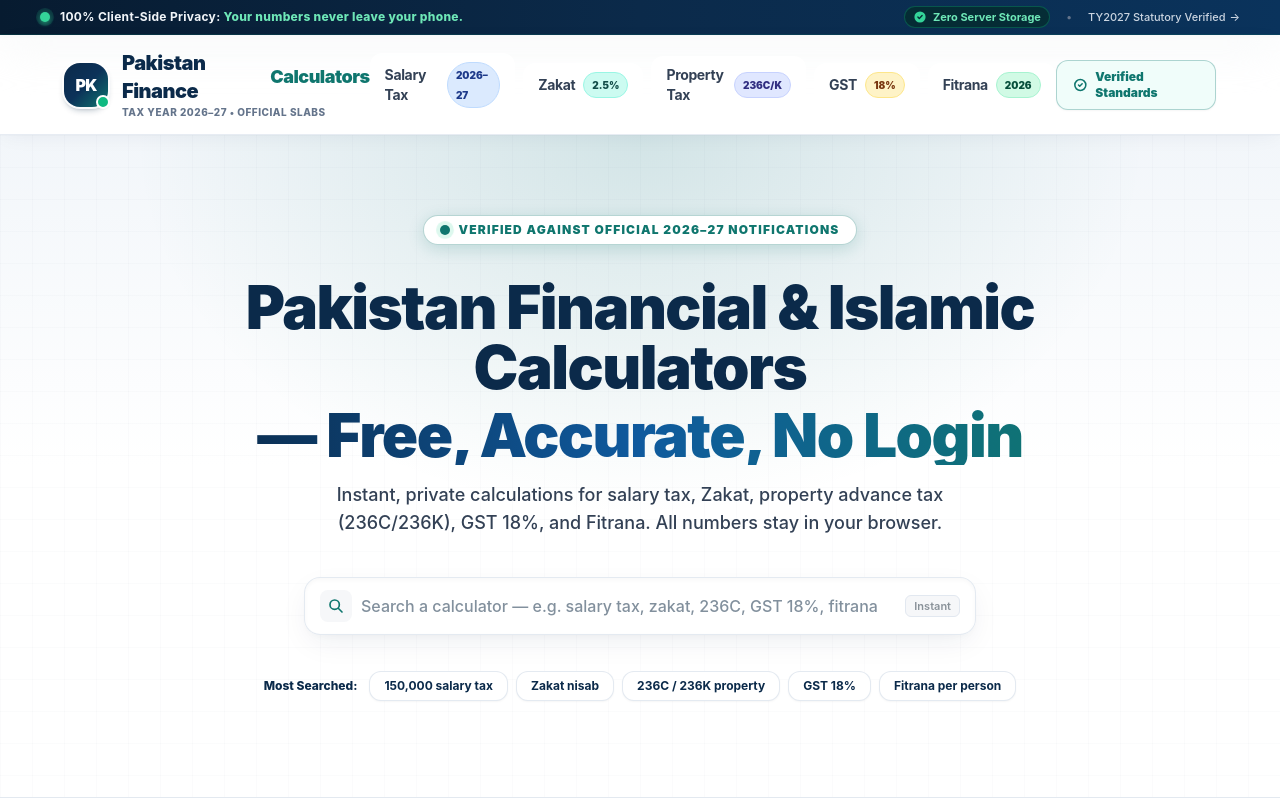
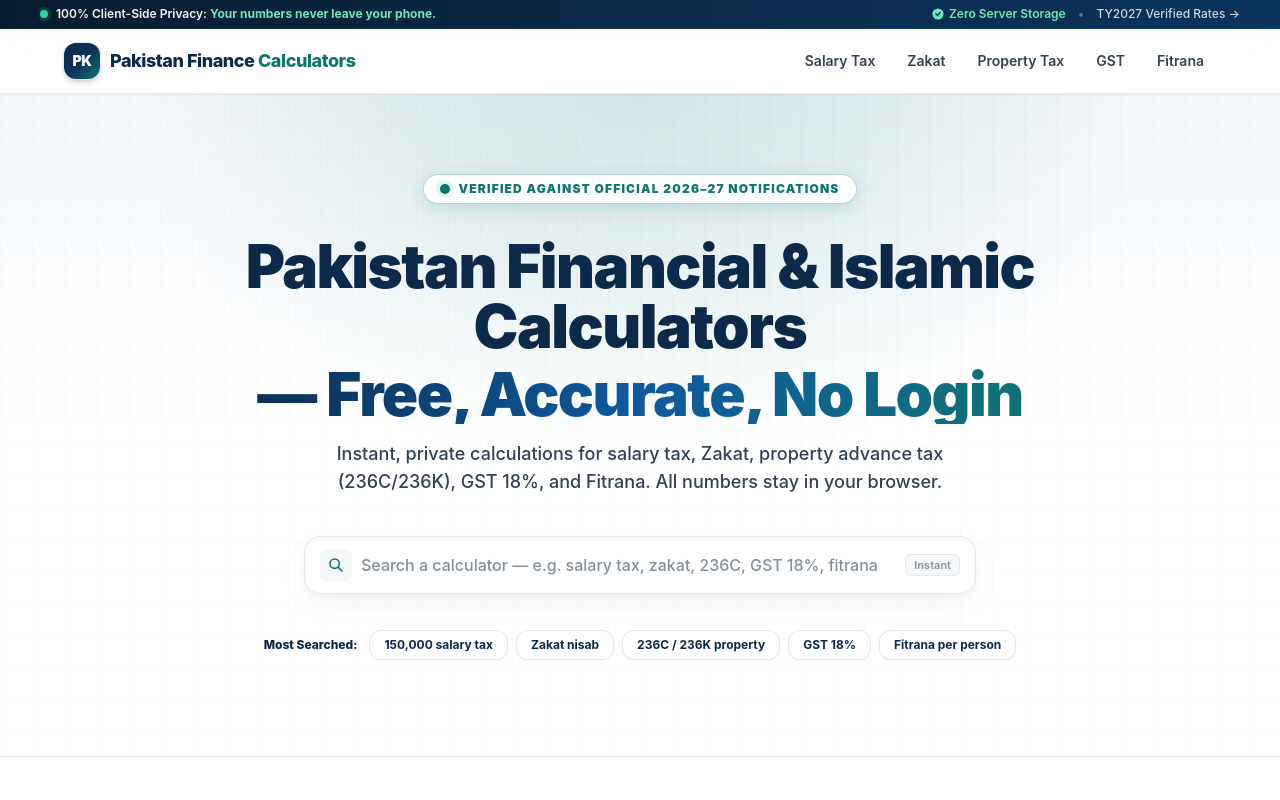
Before and after one commit to ihaider3/Pakistan-Tax-Website, a Next.js app: page / in a window 1280 px wide. Shown: the top 800 px of the page. Built offline with nearby package versions, Linux system fonts and the light colour scheme.

Commit message:
fix(navbar): clean, spacious 1-line navbar layout without wrapping for desktop and tablet

```diff
--- a/src/components/Header.tsx
+++ b/src/components/Header.tsx
@@ -22,33 +22,33 @@ export default function Header() {
   }, []);
 
   const navLinks = [
-    { name: "Salary Tax", href: "/salary-tax-calculator", badge: "2026–27", badgeColor: "bg-blue-100 text-blue-900 border-blue-200" },
-    { name: "Zakat", href: "/zakat-calculator", badge: "2.5%", badgeColor: "bg-teal-100 text-teal-900 border-teal-200" },
-    { name: "Property Tax", href: "/property-tax-calculator", badge: "236C/K", badgeColor: "bg-indigo-100 text-indigo-900 border-indigo-200" },
-    { name: "GST", href: "/gst-calculator", badge: "18%", badgeColor: "bg-amber-100 text-amber-900 border-amber-200" },
-    { name: "Fitrana", href: "/fitrana-calculator", badge: "2026", badgeColor: "bg-emerald-100 text-emerald-900 border-emerald-200" },
+    { name: "Salary Tax", href: "/salary-tax-calculator" },
+    { name: "Zakat", href: "/zakat-calculator" },
+    { name: "Property Tax", href: "/property-tax-calculator" },
+    { name: "GST", href: "/gst-calculator" },
+    { name: "Fitrana", href: "/fitrana-calculator" },
   ];
 
   return (
     <header className="sticky top-0 z-50 print:hidden transition-all duration-300">
       {/* =========================================================================
-          TOP AMBIENT STATUS BAR (HARDCOOKED PRIVACY & AUDIT TICKER)
+          TOP AMBIENT STATUS BAR (1-LINE CLIENT-SIDE PRIVACY & AUDIT TICKER)
          ========================================================================= */}
-      <div className="bg-gradient-to-r from-[#071B30] via-primary to-[#0A335C] text-white text-[11px] sm:text-xs py-1.5 px-4 border-b border-accent/25 shadow-sm">
-        <div className="max-w-[1200px] mx-auto flex items-center justify-between">
-          <div className="flex items-center gap-2.5 mx-auto sm:mx-0">
-            <span className="relative flex h-2.5 w-2.5">
+      <div className="bg-gradient-to-r from-[#071B30] via-primary to-[#0A335C] text-white text-[11px] sm:text-xs py-1.5 px-4 border-b border-accent/25 shadow-xs">
+        <div className="max-w-[1200px] mx-auto flex items-center justify-between gap-4">
+          <div className="flex items-center gap-2 whitespace-nowrap overflow-hidden text-ellipsis">
+            <span className="relative flex h-2 w-2 shrink-0">
               <span className="animate-ping absolute inline-flex h-full w-full rounded-full bg-emerald-400 opacity-75"></span>
-              <span className="relative inline-flex rounded-full h-2.5 w-2.5 bg-emerald-400 shadow-sm shadow-emerald-400/50"></span>
+              <span className="relative inline-flex rounded-full h-2 w-2 bg-emerald-400"></span>
             </span>
-            <span className="font-bold tracking-wide text-slate-100">
-              100% Client-Side Privacy: <span className="text-emerald-300 font-extrabold">Your numbers never leave your phone.</span>
+            <span className="font-semibold text-slate-100 text-xs truncate">
+              100% Client-Side Privacy: <span className="text-emerald-300 font-bold">Your numbers never leave your phone.</span>
             </span>
           </div>
 
-          <div className="hidden sm:flex items-center gap-4 text-slate-300 text-[11px]">
-            <span className="inline-flex items-center gap-1.5 font-bold text-emerald-300 bg-emerald-950/60 px-2 py-0.5 rounded-full border border-emerald-500/30">
-              <svg className="w-3.5 h-3.5 text-emerald-400" fill="currentColor" viewBox="0 0 20 20">
+          <div className="hidden sm:flex items-center gap-3 text-slate-300 text-xs shrink-0 whitespace-nowrap">
+            <span className="inline-flex items-center gap-1 font-semibold text-emerald-300">
+              <svg className="w-3.5 h-3.5" fill="currentColor" viewBox="0 0 20 20">
                 <path fillRule="evenodd" d="M10 18a8 8 0 100-16 8 8 0 000 16zm3.707-9.293a1 1 0 00-1.414-1.414L9 10.586 7.707 9.293a1 1 0 00-1.414 1.414l2 2a1 1 0 001.414 0l4-4z" clipRule="evenodd" />
               </svg>
               Zero Server Storage
@@ -56,99 +56,64 @@ export default function Header() {
             <span className="text-slate-500">•</span>
             <Link
               href="/methodology"
-              className="hover:text-emerald-300 transition-colors font-medium flex items-center gap-1"
+              className="hover:text-emerald-300 transition-colors font-medium"
             >
-              <span>TY2027 Statutory Verified</span>
-              <span>→</span>
+              TY2027 Verified Rates →
             </Link>
           </div>
         </div>
       </div>
 
       {/* =========================================================================
-          MAIN GLASSMORPHIC NAVIGATION BAR (CINEMATIC SHADOWS & CRISP BORDERS)
+          MAIN NAVIGATION BAR (STRICTLY 1-LINE, CLEAN, SPACIOUS, ATTRACTIVE)
          ========================================================================= */}
       <div
         className={`w-full transition-all duration-300 ${
           scrolled
-            ? "backdrop-blur-2xl bg-white/94 border-b border-slate-200/90 shadow-[0_12px_32px_-8px_rgba(11,42,74,0.12),0_4px_12px_rgba(0,0,0,0.04)] py-2.5"
-            : "backdrop-blur-xl bg-white/96 border-b border-slate-200/80 shadow-[0_4px_20px_-4px_rgba(11,42,74,0.06)] py-3.5"
+            ? "backdrop-blur-xl bg-white/95 border-b border-slate-200/90 shadow-[0_4px_20px_-4px_rgba(11,42,74,0.08)] py-2.5"
+            : "backdrop-blur-md bg-white/98 border-b border-slate-200/80 shadow-xs py-3.5"
         }`}
       >
-        <div className="max-w-[1200px] mx-auto px-4 sm:px-6 flex items-center justify-between">
-          {/* Brand Logo & Hardcooked Emblem */}
+        <div className="max-w-[1200px] mx-auto px-4 sm:px-6 flex items-center justify-between gap-4">
+          {/* Brand Logo & Name (Strictly 1 Line, No Wrapping) */}
           <Link
             href="/"
-            className="group flex items-center gap-3.5 focus:outline-hidden"
+            className="group flex items-center gap-2.5 shrink-0 focus:outline-hidden whitespace-nowrap"
           >
-            <div className="relative">
-              <div className="w-11 h-11 rounded-2xl bg-gradient-to-br from-primary via-[#0C3259] to-accent text-white flex items-center justify-center font-black text-base tracking-tighter shadow-md shadow-primary/30 ring-2 ring-white/90 group-hover:scale-105 group-hover:shadow-xl group-hover:shadow-accent/30 group-hover:ring-accent/40 transition-all duration-300">
-                <span className="drop-shadow-sm">PK</span>
-              </div>
-              <span className="absolute -bottom-0.5 -right-0.5 w-3.5 h-3.5 bg-emerald-500 rounded-full border-2 border-white shadow-xs"></span>
+            <div className="w-9 h-9 rounded-xl bg-gradient-to-br from-primary via-[#0C3259] to-accent text-white flex items-center justify-center font-black text-sm tracking-tight shadow-md shadow-primary/20 ring-1 ring-slate-200/80 group-hover:scale-105 transition-all duration-200">
+              PK
             </div>
-
-            <div className="flex flex-col">
-              <span className="text-lg sm:text-xl font-black tracking-tight text-primary group-hover:text-primary-light transition-colors flex items-center gap-1.5 leading-tight">
-                Pakistan Finance
-                <span className="text-accent text-base sm:text-lg font-black">Calculators</span>
-              </span>
-              <span className="text-[10px] text-slate-500 font-extrabold tracking-wider uppercase hidden sm:block">
-                Tax Year 2026–27 • Official Slabs
-              </span>
-            </div>
+            <span className="text-base sm:text-lg font-extrabold tracking-tight text-primary whitespace-nowrap">
+              Pakistan Finance <span className="text-accent">Calculators</span>
+            </span>
           </Link>
 
-          {/* Desktop Navigation Links (Hardcooked Pill Buttons) */}
-          <nav className="hidden md:flex items-center gap-1.5 lg:gap-2" aria-label="Main Navigation">
+          {/* Desktop & Tablet Navigation Links (Clean, Attractive, Strictly 1 Line) */}
+          <nav className="hidden md:flex items-center gap-1 lg:gap-2 shrink-0" aria-label="Main Navigation">
             {navLinks.map((link) => {
               const isActive = pathname === link.href;
               return (
                 <Link
                   key={link.href}
                   href={link.href}
-                  className={`px-3.5 py-2 text-sm font-bold rounded-xl transition-all duration-200 min-h-[44px] inline-flex items-center gap-2 group relative border ${
+                  className={`px-3 py-2 text-sm font-semibold rounded-lg transition-all duration-200 whitespace-nowrap ${
                     isActive
-                      ? "bg-gradient-to-r from-primary to-[#0E355D] text-white border-primary shadow-md shadow-primary/25 scale-[1.03]"
-                      : "bg-white/80 border-transparent text-slate-700 hover:text-primary hover:bg-slate-100 hover:border-slate-200/90 hover:scale-[1.02] hover:shadow-xs"
+                      ? "bg-primary text-white shadow-xs font-bold"
+                      : "text-slate-700 hover:text-primary hover:bg-slate-100/90"
                   }`}
                 >
-                  <span className="tracking-tight">{link.name}</span>
-                  {link.badge && (
-                    <span
-                      className={`text-[10px] font-black px-2 py-0.5 rounded-full border transition-all ${
-                        isActive
-                          ? "bg-accent text-white border-accent-light/40 shadow-xs"
-                          : `${link.badgeColor} group-hover:scale-105`
-                      }`}
-                    >
-                      {link.badge}
-                    </span>
-                  )}
+                  {link.name}
                 </Link>
               );
             })}
           </nav>
-
-          {/* Right Action Badge & Methodology Link */}
-          <div className="hidden lg:flex items-center gap-3">
-            <Link
-              href="/methodology"
-              className="px-4 py-2 rounded-xl text-xs font-black text-accent bg-accent-soft hover:bg-teal-100 border border-accent/30 transition-all duration-200 shadow-xs hover:shadow-md hover:scale-105 flex items-center gap-2 group"
-            >
-              <svg className="w-4 h-4 text-accent group-hover:rotate-12 transition-transform duration-300" fill="none" viewBox="0 0 24 24" stroke="currentColor">
-                <path strokeLinecap="round" strokeLinejoin="round" strokeWidth={2.5} d="M9 12l2 2 4-4m6 2a9 9 0 11-18 0 9 9 0 0118 0z" />
-              </svg>
-              <span>Verified Standards</span>
-            </Link>
-          </div>
 
           {/* Mobile menu trigger button */}
           <div className="flex md:hidden items-center">
             <button
               type="button"
               onClick={() => setMobileMenuOpen(!mobileMenuOpen)}
-              className="p-2.5 min-h-[44px] min-w-[44px] inline-flex items-center justify-center rounded-xl bg-slate-100/90 text-primary hover:bg-slate-200 focus:outline-hidden focus:ring-2 focus:ring-accent transition-all shadow-xs border border-slate-200/80 active:scale-95"
+              className="p-2 min-h-[44px] min-w-[44px] inline-flex items-center justify-center rounded-xl bg-slate-100 text-primary hover:bg-slate-200 focus:outline-hidden focus:ring-2 focus:ring-accent transition-colors shadow-2xs border border-slate-200/80"
               aria-label="Toggle navigation menu"
               aria-expanded={mobileMenuOpen}
             >
@@ -180,13 +145,12 @@ export default function Header() {
       </div>
 
       {/* =========================================================================
-          MOBILE NAVIGATION DRAWER (HARDCOOKED WITH ELEVATED CARDS)
+          MOBILE NAVIGATION DRAWER (FOR MOBILE SCREENS)
          ========================================================================= */}
       {mobileMenuOpen && (
-        <div className="md:hidden border-b border-slate-300/80 backdrop-blur-2xl bg-white/98 px-4 pt-3 pb-6 space-y-2 shadow-2xl animate-in slide-in-from-top-3 duration-250">
-          <div className="flex items-center justify-between text-[11px] font-black uppercase tracking-wider text-accent px-3 py-1">
-            <span>Official Calculators</span>
-            <span className="text-[10px] text-slate-500 font-semibold">TY2027 Active</span>
+        <div className="md:hidden border-b border-slate-200 backdrop-blur-xl bg-white/98 px-4 pt-3 pb-5 space-y-1.5 shadow-xl animate-in slide-in-from-top-2 duration-200">
+          <div className="text-[11px] font-bold uppercase tracking-wider text-accent px-3 py-1">
+            Calculators
           </div>
 
           {navLinks.map((link) => {
@@ -196,40 +160,32 @@ export default function Header() {
                 key={link.href}
                 href={link.href}
                 onClick={() => setMobileMenuOpen(false)}
-                className={`px-4 py-3.5 text-base font-extrabold rounded-xl min-h-[48px] flex items-center justify-between transition-all border ${
+                className={`px-4 py-3 text-base font-semibold rounded-xl min-h-[44px] flex items-center justify-between transition-all ${
                   isActive
-                    ? "bg-gradient-to-r from-primary to-[#0E355D] text-white border-primary shadow-lg shadow-primary/25"
-                    : "bg-surface text-slate-800 border-slate-200/80 hover:bg-slate-100 hover:text-primary"
+                    ? "bg-primary text-white shadow-md shadow-primary/20 font-bold"
+                    : "text-slate-800 hover:bg-slate-100 hover:text-primary"
                 }`}
               >
                 <span>{link.name}</span>
-                <span
-                  className={`text-xs px-2.5 py-0.5 rounded-full font-bold border ${
-                    isActive
-                      ? "bg-accent text-white border-accent-light/40"
-                      : `${link.badgeColor}`
-                  }`}
-                >
-                  {link.badge}
-                </span>
+                <span className="text-xs text-slate-400">→</span>
               </Link>
             );
           })}
 
-          <div className="pt-3 mt-3 border-t border-slate-200 grid grid-cols-2 gap-2 text-xs">
+          <div className="pt-3 mt-2 border-t border-slate-200 grid grid-cols-2 gap-2 text-xs">
             <Link
               href="/about"
               onClick={() => setMobileMenuOpen(false)}
-              className="p-3 rounded-xl bg-surface text-center font-bold text-primary hover:bg-slate-200 transition-colors border border-slate-200/80"
+              className="p-2.5 rounded-lg bg-slate-50 text-center font-semibold text-slate-700 hover:bg-slate-100 transition-colors border border-slate-200/80"
             >
               About Platform
             </Link>
             <Link
               href="/methodology"
               onClick={() => setMobileMenuOpen(false)}
-              className="p-3 rounded-xl bg-surface text-center font-bold text-primary hover:bg-slate-200 transition-colors border border-slate-200/80"
+              className="p-2.5 rounded-lg bg-slate-50 text-center font-semibold text-slate-700 hover:bg-slate-100 transition-colors border border-slate-200/80"
             >
-              Sources &amp; Rules
+              Methodology
             </Link>
           </div>
         </div>
```
Also changed, not shown: 1 other file (tests, documents, lock files or other folders).
